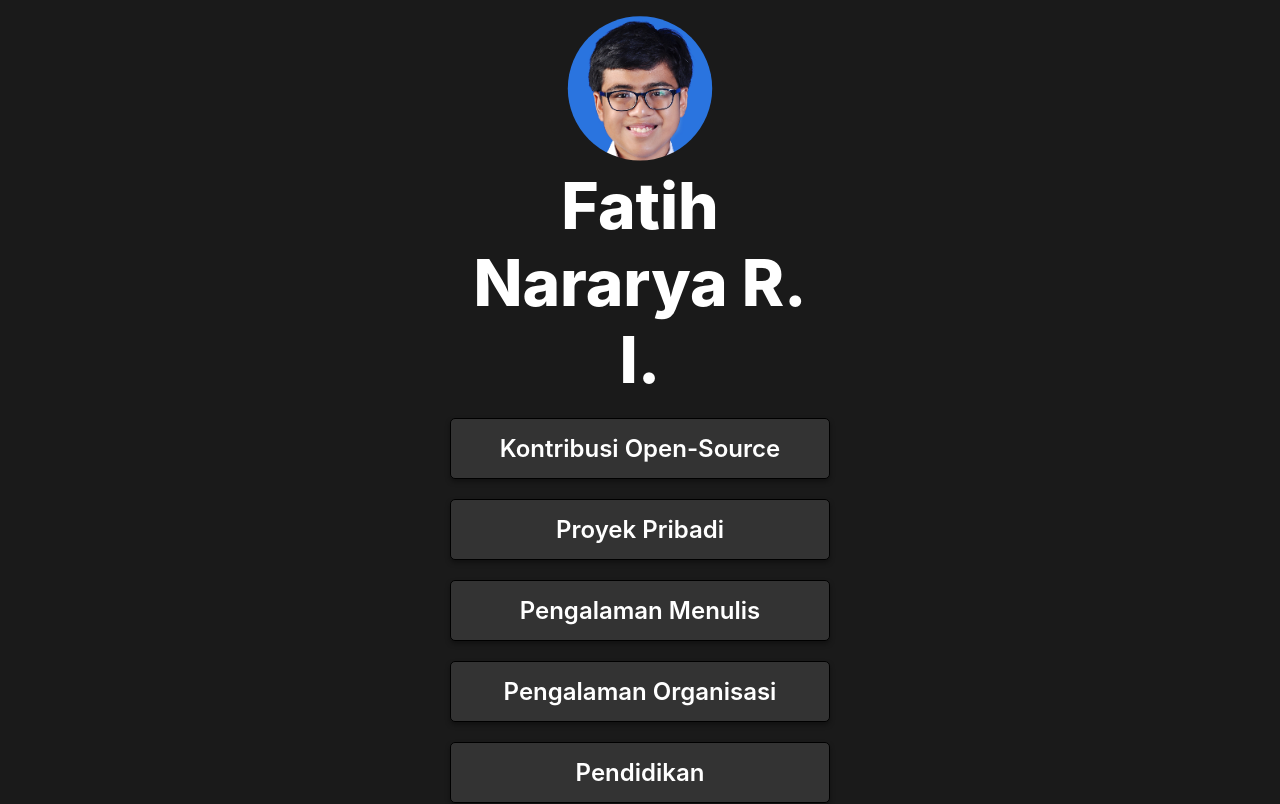
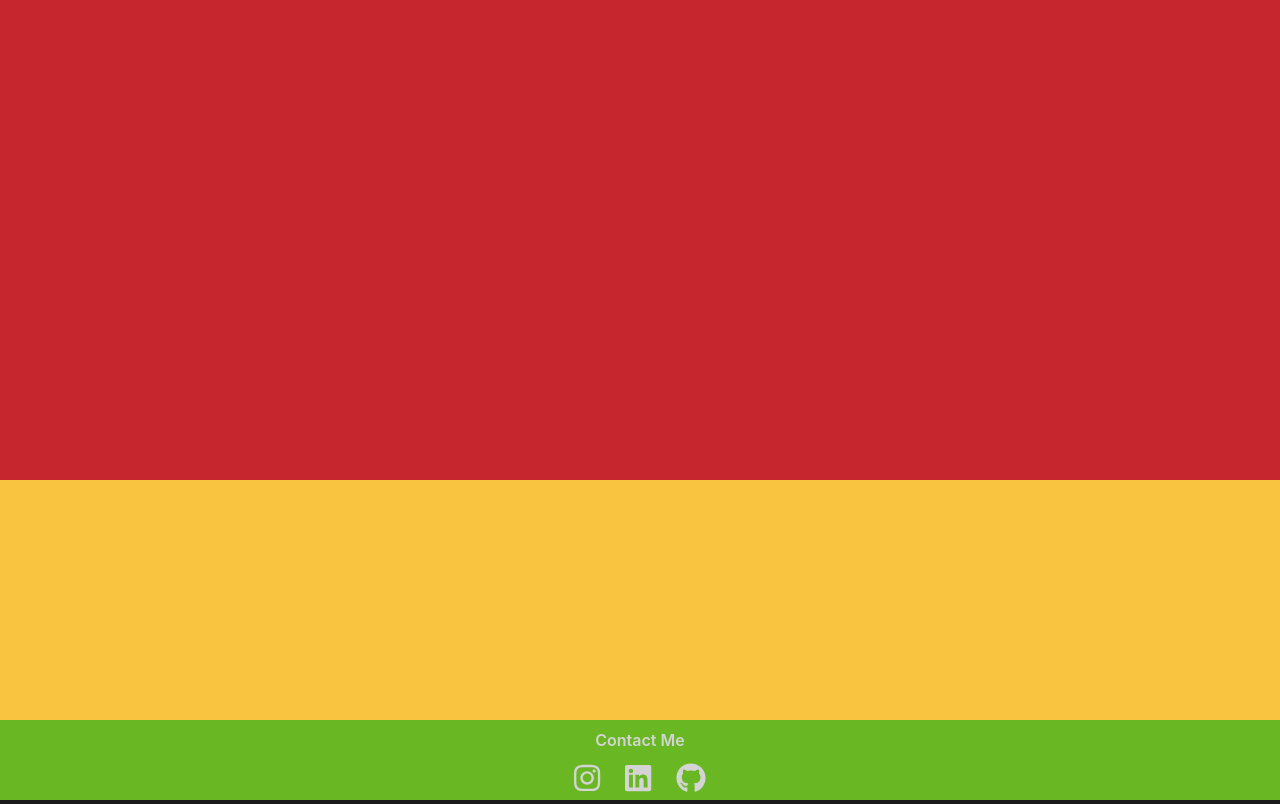
Before and after one commit to Fatih20/FatihNRI, a React (Create React App) app: page / in a window 1280 px wide. Shown: the top 804 px of the page. Built offline with nearby package versions, Linux system fonts and the light colour scheme.

Commit message:
Initialization of all components

```diff
--- a/src/App.js
+++ b/src/App.js
@@ -4,13 +4,15 @@ import styled from "styled-components";
 import { GlobalTransition } from "./GlobalComponent";
 import Footer from "./components/footer";
 import Body from "./components/body/body";
+import Profile from "./components/profile";
 
 const Main = styled.div`
   align-items: center;
   display: flex;
   flex-direction: column;
   margin: 0 auto;
-  min-height: 100vh;
+
+  height: 100vh;
 
   /* border: solid 1px white; */
 `;
@@ -24,8 +26,9 @@ function App() {
     <>
       <GlobalTransition />
       <Main>
-        <Body />
-        <Buffer />
+        <Profile />
+        <Body/>
+        {/* <Buffer /> */}
         <Footer />
     </Main>
     </>
--- a/src/components/body/body.js
+++ b/src/components/body/body.js
@@ -5,14 +5,10 @@ import Profile from "./profile";
 import Content from "./content";
 
 const Main = styled.div`
-    align-items: center;
-    box-sizing: border-box;
-    color: white;
-    display: flex;
-    flex-direction: column;
-    gap: 20px;
-    max-width: 400px;
-    padding: 20px 10px 0 10px;
+    background-color: #f9c440;
+    flex-grow: 1;
+    height: 30vh;
+    width: 100%;
 `;
 
 export default function Body (){
@@ -30,8 +26,7 @@ export default function Body (){
 
     return (
         <Main>
-            <Profile />
-            <Content choiceDisplayed={choiceDisplayed} handleChoiceClick={handleChoiceClick}/>
+
         </Main>
     )
 }
--- a/src/components/footer.js
+++ b/src/components/footer.js
@@ -7,10 +7,12 @@ import socialMediaList from "../content/socialMedia";
 
 const Main = styled.div`
     align-items: center;
+    background-color: #68b723;
     box-sizing: border-box;
     display: flex;
     flex-direction: column;
-    height: 100px;
+    height: 10vh;
+    max-height: 100px;
     margin: 0;
     padding: 10px;
     width: 100%;
--- /dev/null
+++ b/src/components/profile.js
@@ -0,0 +1,15 @@
+import React from "react";
+import styled from "styled-components";
+
+const Main = styled.div`
+    background-color: #c6262e;
+    height: 60vh;
+    width: 100%;
+`;
+
+export default function Profile (){
+    return (
+        <Main>
+        </Main>
+    )
+}
```
